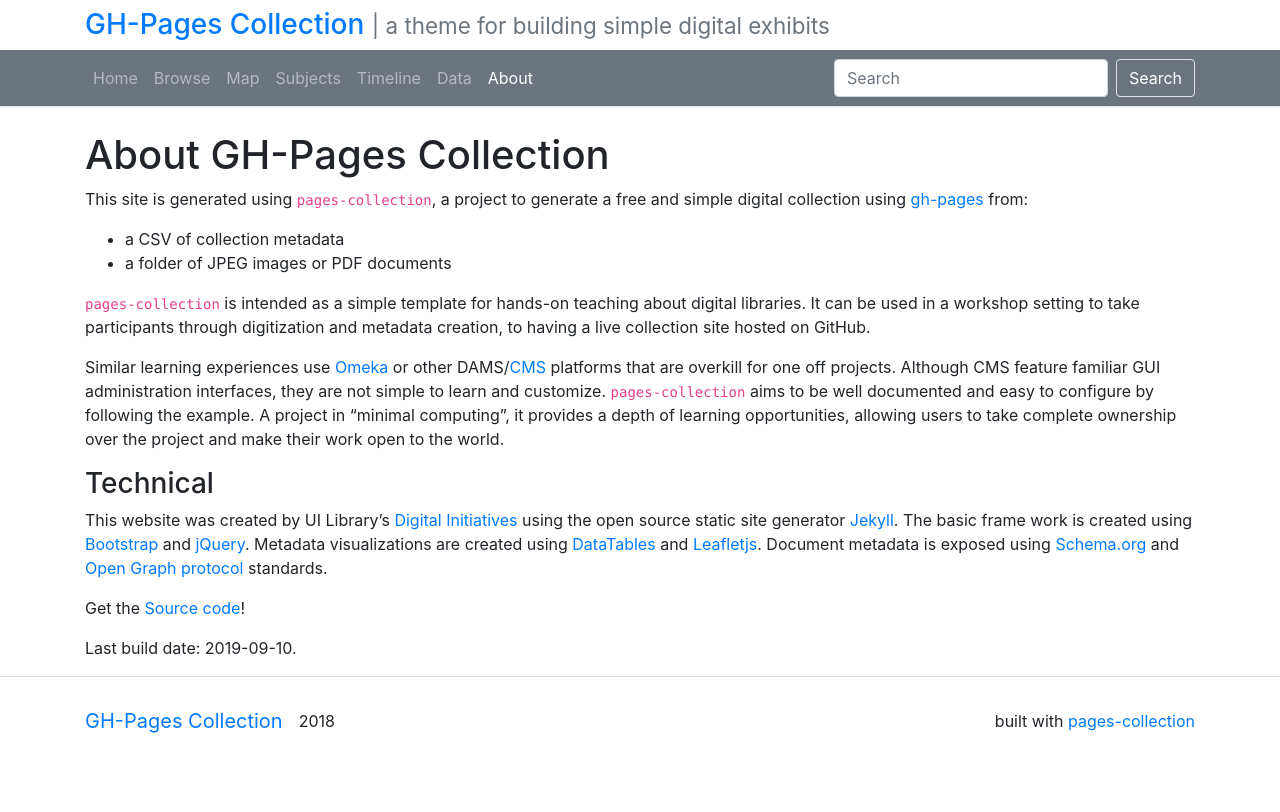
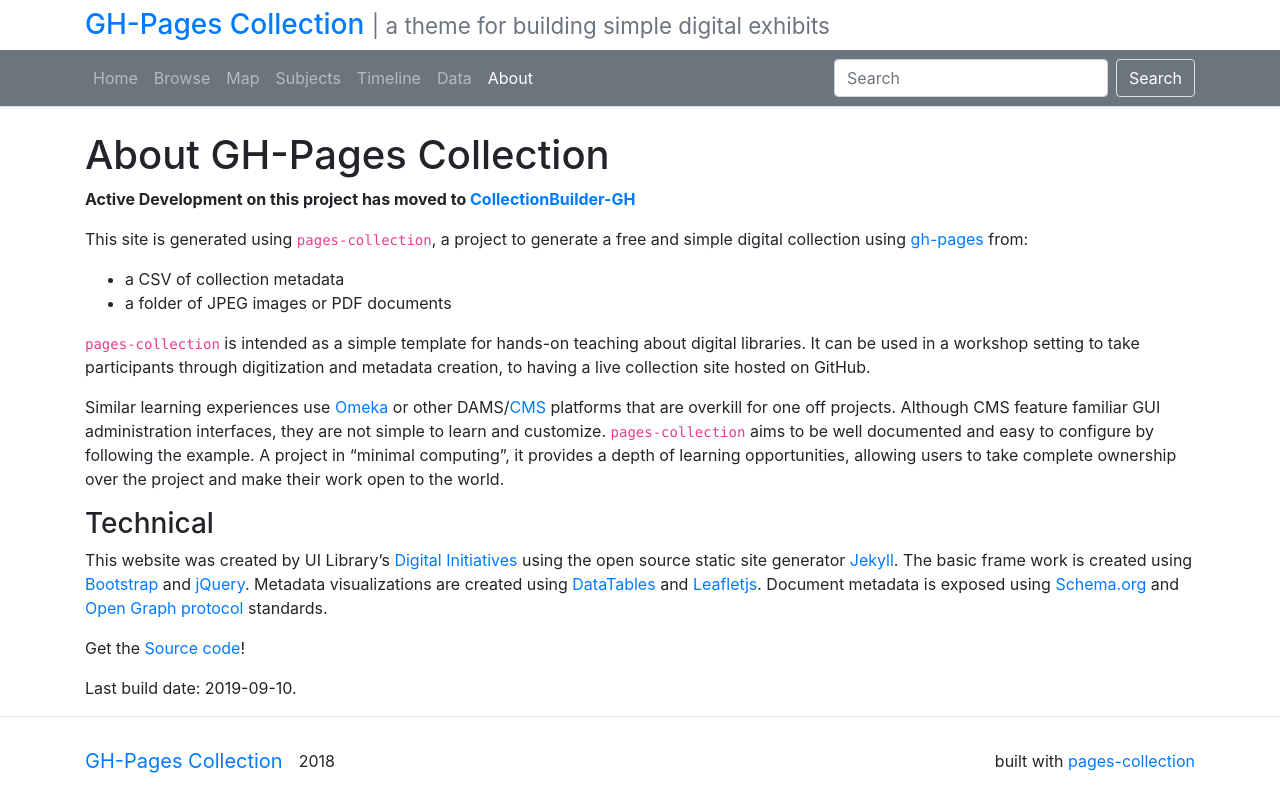
Before and after one commit to uidaholib/pages-collection, a Jekyll site: the page built from pages/about.md, in a window 1280 px wide. Shown: the top 812 px of the page. Built offline with Jekyll 4.4.1, drawn with Linux system fonts in a browser that asks for light colours.

Commit message:
Update about.md

```diff
--- a/pages/about.md
+++ b/pages/about.md
@@ -5,6 +5,8 @@ permalink: /about/
 ---
 
 # About {{ site.title }}
+
+**Active Development on this project has moved to [CollectionBuilder-GH](https://github.com/CollectionBuilder/collectionbuilder-gh)**
 
 This site is generated using `pages-collection`, a project to generate a free and simple digital collection using [gh-pages](https://pages.github.com/) from:
 
```
